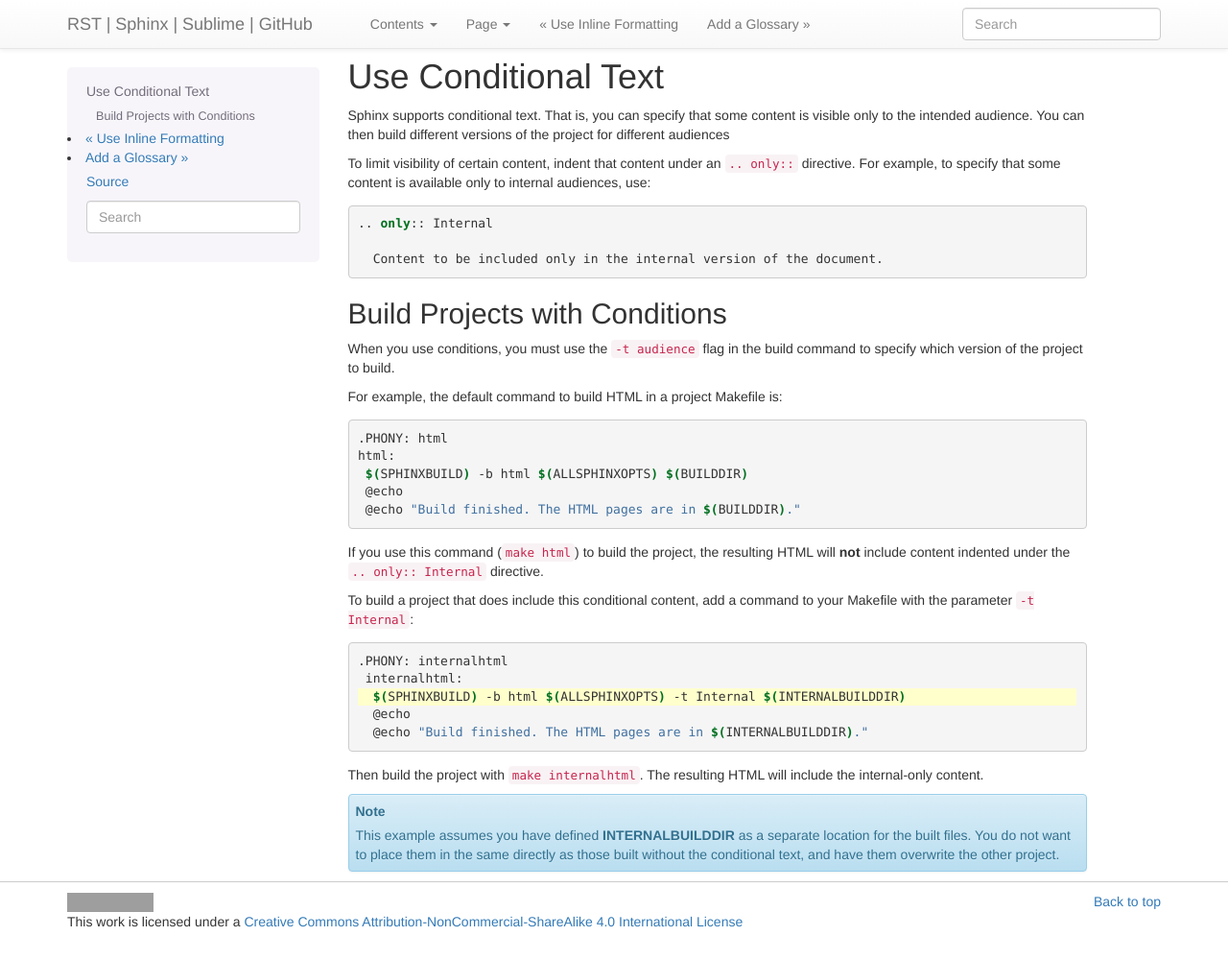
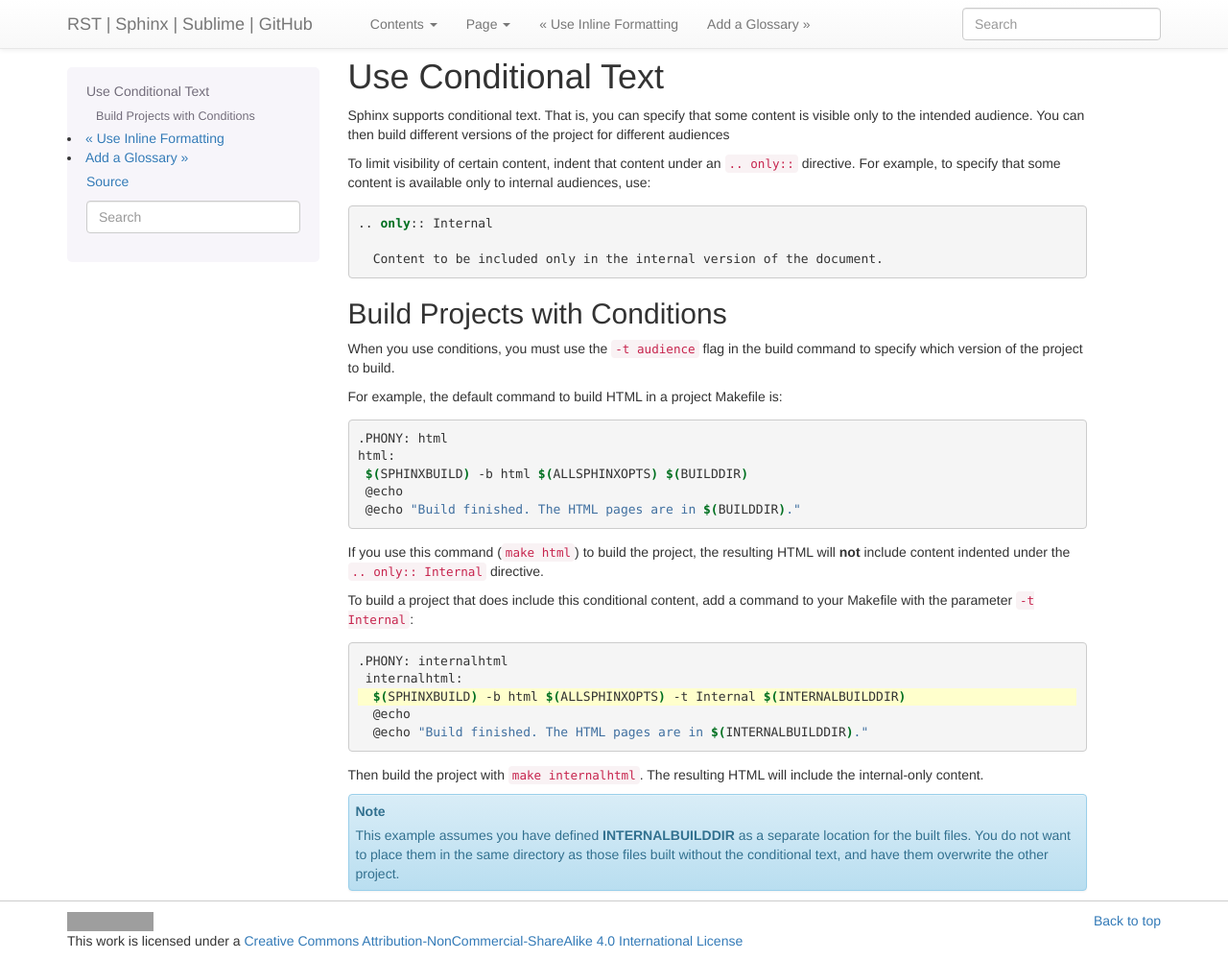
Before and after one commit to MarkHoeber/sublime_sphinx_guide, a Sphinx documentation site: the page built from source/conditions.rst, in a window 1280 px wide and 1000 px high. Shown: the whole window at 96% size. Built offline with Sphinx 7.4.7, drawn with Linux system fonts in a browser that asks for light colours; pages that are not in the unit, such as notebooks, are missing from menus; grey boxes are pictures that could not be loaded.

Commit message:
Update conditions.rst

```diff
--- a/source/conditions.rst
+++ b/source/conditions.rst
@@ -43,4 +43,4 @@ To build a project that does include this conditional content, add a command to
 Then build the project with ``make internalhtml``. The resulting HTML will
 include the internal-only content.
 
-.. note:: This example assumes you have defined **INTERNALBUILDDIR** as a separate location for the built files.  You do not want to place them in the same directly as those built without the conditional text, and have them overwrite the other project.
+.. note:: This example assumes you have defined **INTERNALBUILDDIR** as a separate location for the built files.  You do not want to place them in the same directory as those files built without the conditional text, and have them overwrite the other project.
```
